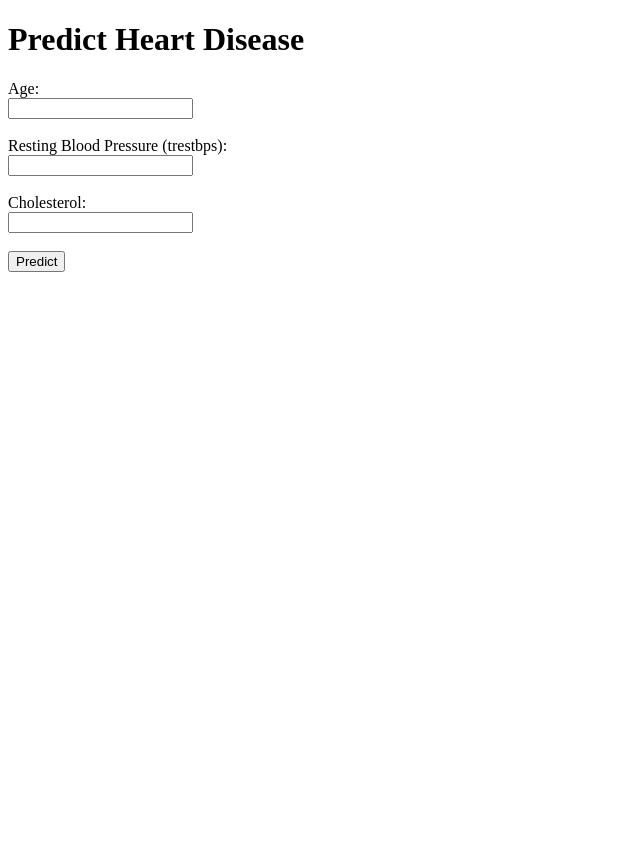
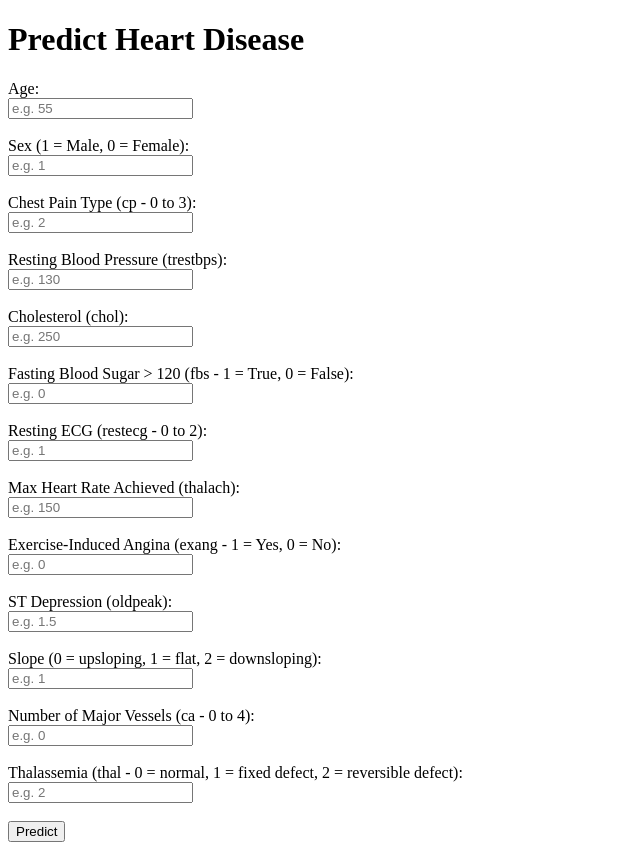
Before and after one commit to naeemhassan09/heart_disease_flask_app, a Flask app: page / in a window 1280 px wide. Shown: the whole page, without its empty margins (0-640 px from the left). Before the commit the page ends 272 px from the top, so only its background shows below. Run offline with Flask 3, Linux system fonts and the light colour scheme; parts of the project's set-up code (start-up, migrations or seed data) failed here and were passed over.

Commit message:
updated the code

```diff
--- a/api/index.py
+++ b/api/index.py
@@ -1,34 +1,62 @@
-# api/index.py
-
 from flask import Flask, request, render_template
 import os
 import pickle
 import numpy as np
+import pandas as pd
 
-# Load model
-model, scaler = pickle.load(open("models/best_model.pkl", "rb"))
+# Load the trained model, preprocessor, and scaler
+model, preprocessor, scaler = pickle.load(open("models/best_model.pkl", "rb"))
 
+# Initialize Flask app
 app = Flask(__name__, template_folder="../templates")
 
 @app.route("/", methods=["GET", "POST"])
 def index():
     prediction_text = None
+
     if request.method == "POST":
         try:
-            # Example fields; extend as per your dataset
-            age = float(request.form["age"])
-            trestbps = float(request.form["trestbps"])
-            chol = float(request.form["chol"])
+            # Read all 13 inputs from the form
+            input_values = [
+                float(request.form["age"]),
+                float(request.form["sex"]),
+                float(request.form["cp"]),
+                float(request.form["trestbps"]),
+                float(request.form["chol"]),
+                float(request.form["fbs"]),
+                float(request.form["restecg"]),
+                float(request.form["thalach"]),
+                float(request.form["exang"]),
+                float(request.form["oldpeak"]),
+                float(request.form["slope"]),
+                float(request.form["ca"]),
+                float(request.form["thal"])
+            ]
 
-            data = np.array([[age, trestbps, chol]])
-            data_scaled = scaler.transform(data)
-            prediction = model.predict(data_scaled)[0]
+            # Define expected column names
+            columns = [
+                "age", "sex", "cp", "trestbps", "chol", "fbs", "restecg",
+                "thalach", "exang", "oldpeak", "slope", "ca", "thal"
+            ]
 
-            prediction_text = "Likely to have heart disease." if prediction == 1 else "Unlikely to have heart disease."
+            # Wrap the input values into a DataFrame
+            input_df = pd.DataFrame([input_values], columns=columns)
+
+            # Apply preprocessing and scaling
+            input_encoded = preprocessor.transform(input_df)
+            input_scaled = scaler.transform(input_encoded)
+
+            # Make prediction
+            prediction = model.predict(input_scaled)[0]
+            prediction_text = (
+                "✅ Likely to have heart disease." if prediction == 1
+                else "🟢 Unlikely to have heart disease."
+            )
+
         except Exception as e:
-            prediction_text = f"Error: {str(e)}"
+            prediction_text = f"❌ Error: {str(e)}"
 
     return render_template("index.html", prediction_text=prediction_text)
 
-# Vercel expects this name
+# Vercel requires the handler name
 handler = app
--- /dev/null
+++ b/run_local.py
@@ -0,0 +1,6 @@
+# run_local.py
+
+from api.index import app
+
+if __name__ == "__main__":
+    app.run(debug=True)
--- a/templates/index.html
+++ b/templates/index.html
@@ -1,4 +1,3 @@
-<!-- templates/index.html -->
 <!DOCTYPE html>
 <html>
 <head>
@@ -8,13 +7,43 @@
     <h1>Predict Heart Disease</h1>
     <form method="POST">
         <label>Age:</label><br>
-        <input type="text" name="age"><br><br>
+        <input type="number" name="age" placeholder="e.g. 55" required><br><br>
+
+        <label>Sex (1 = Male, 0 = Female):</label><br>
+        <input type="number" name="sex" placeholder="e.g. 1" required><br><br>
+
+        <label>Chest Pain Type (cp - 0 to 3):</label><br>
+        <input type="number" name="cp" placeholder="e.g. 2" required><br><br>
 
         <label>Resting Blood Pressure (trestbps):</label><br>
-        <input type="text" name="trestbps"><br><br>
+        <input type="number" name="trestbps" placeholder="e.g. 130" required><br><br>
 
-        <label>Cholesterol:</label><br>
-        <input type="text" name="chol"><br><br>
+        <label>Cholesterol (chol):</label><br>
+        <input type="number" name="chol" placeholder="e.g. 250" required><br><br>
+
+        <label>Fasting Blood Sugar > 120 (fbs - 1 = True, 0 = False):</label><br>
+        <input type="number" name="fbs" placeholder="e.g. 0" required><br><br>
+
+        <label>Resting ECG (restecg - 0 to 2):</label><br>
+        <input type="number" name="restecg" placeholder="e.g. 1" required><br><br>
+
+        <label>Max Heart Rate Achieved (thalach):</label><br>
+        <input type="number" name="thalach" placeholder="e.g. 150" required><br><br>
+
+        <label>Exercise-Induced Angina (exang - 1 = Yes, 0 = No):</label><br>
+        <input type="number" name="exang" placeholder="e.g. 0" required><br><br>
+
+        <label>ST Depression (oldpeak):</label><br>
+        <input type="number" name="oldpeak" step="0.1" placeholder="e.g. 1.5" required><br><br>
+
+        <label>Slope (0 = upsloping, 1 = flat, 2 = downsloping):</label><br>
+        <input type="number" name="slope" placeholder="e.g. 1" required><br><br>
+
+        <label>Number of Major Vessels (ca - 0 to 4):</label><br>
+        <input type="number" name="ca" placeholder="e.g. 0" required><br><br>
+
+        <label>Thalassemia (thal - 0 = normal, 1 = fixed defect, 2 = reversible defect):</label><br>
+        <input type="number" name="thal" placeholder="e.g. 2" required><br><br>
 
         <input type="submit" value="Predict">
     </form>
```
Also changed, not shown: model_training.py (added, +220 -0 lines).
